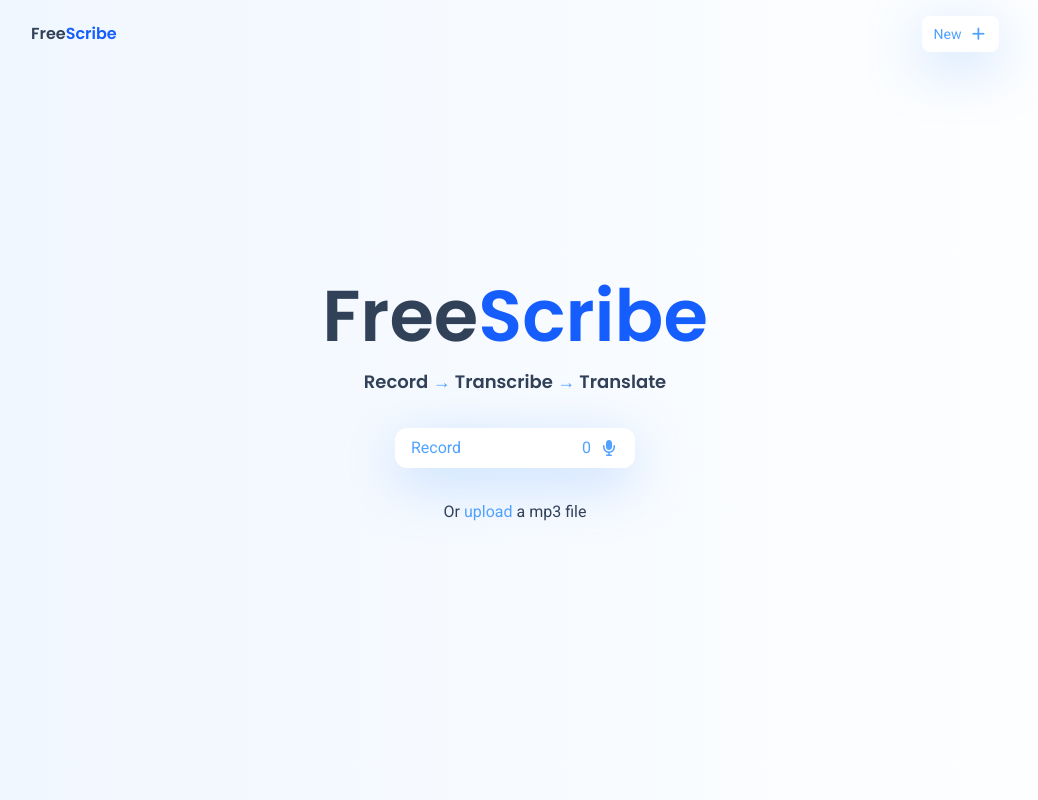
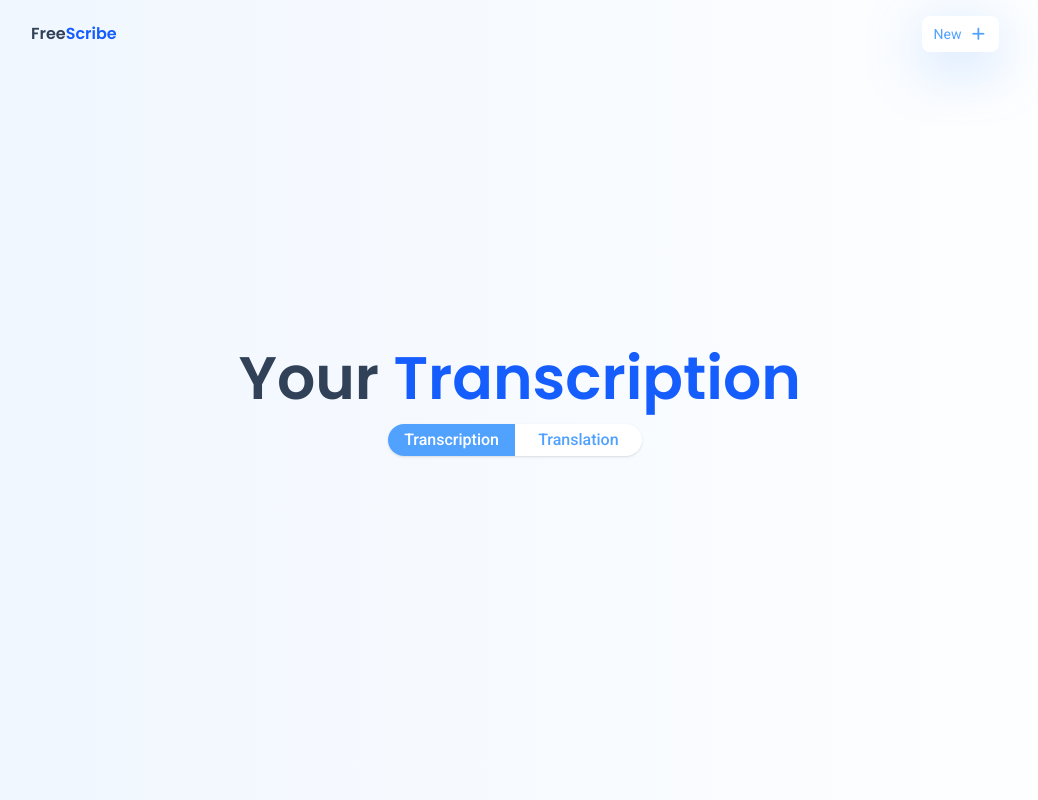
Before and after one commit to DulcePy/react-transcribe, a React (Vite) app: page / in a window 1280 px wide. Shown: the whole page, without its empty margins (125-1163 px from the left). Built offline with nearby package versions, Linux system fonts and the light colour scheme.

Commit message:
Add Information and Transcribing components; enhance App structure and loading animations

```diff
--- a/src/App.jsx
+++ b/src/App.jsx
@@ -3,10 +3,14 @@ import Header from "./components/Header";
 import HomePage from "./components/HomePage";
 import "./index.css";
 import FileDisplay from "./components/FileDisplay";
+import Information from "./components/Information";
+import Transcribing from "./components/Transcribing";
 
 function App() {
   const [file, setFile] = useState(null);
   const [audioStream, setAudioStream] = useState(null);
+  const [output, setOutput] = useState(true);
+  const [loading, setLoading] = useState(false);
 
   const isAudioAvailable = file || audioStream;
 
@@ -24,7 +28,12 @@ function App() {
     <div className="flex flex-col max-w-[1000px] mx-auto w-full">
       <section className="min-h-screen flex flex-col">
         <Header />
-        {isAudioAvailable ? (
+
+        {output ? (
+          <Information />
+        ) : loading ? (
+          <Transcribing />
+        ) : isAudioAvailable ? (
           <FileDisplay
             handleAudioReset={handleAudioReset}
             file={file}
--- a/src/components/FileDisplay.jsx
+++ b/src/components/FileDisplay.jsx
@@ -4,7 +4,7 @@ export default function FileDisplay(props) {
   return (
     <main className="flex-1 p-4 flex flex-col gap-3 sm:gap-4 justify-center text-center pb-20 w-72 sm:w-96 max-w-full mx-auto">
       <h1 className="font-semibold text-4xl sm:text-5xl md:text-6xl">
-        Your<span className="text-blue-600 bold">File</span>
+        Your <span className="text-blue-600 bold">File</span>
       </h1>
 
       <div className="flex flex-col text-left my-4">
--- /dev/null
+++ b/src/components/Information.jsx
@@ -0,0 +1,38 @@
+import { useState } from "react";
+
+export default function Information() {
+  const [tab, setTab] = useState("transcription");
+
+  return (
+    <main className="flex-1 p-4 flex flex-col gap-3 sm:gap-4 justify-center text-center pb-20 max-w-prose w-full mx-auto">
+      <h1 className="font-semibold text-4xl sm:text-5xl md:text-6xl whitespace-nowrap">
+        Your <span className="text-blue-600 bold">Transcription</span>
+      </h1>
+
+      <div className="grid grid-cols-2 items-center mx-auto bg-white shadow rounded-full overflow-hidden">
+        <button
+          onClick={() => setTab("transcription")}
+          className={
+            "px-4 py-1 duration-200 font-medium " +
+            (tab === "transcription"
+              ? "bg-blue-400 text-white"
+              : "text-blue-400 hover:text-blue-600")
+          }
+        >
+          Transcription
+        </button>
+        <button
+          onClick={() => setTab("translation")}
+          className={
+            "px-4 py-1 duration-200 font-medium " +
+            (tab === "translation"
+              ? "bg-blue-400 text-white"
+              : "text-blue-400 hover:text-blue-600")
+          }
+        >
+          Translation
+        </button>
+      </div>
+    </main>
+  );
+}
--- /dev/null
+++ b/src/components/Transcribing.jsx
@@ -0,0 +1,31 @@
+export default function Transcribing(props) {
+  const { downloading } = props;
+
+  return (
+    <div className="flex items-center flex-col flex-1 justify-center text-center gap-10 md:gap-14 pb-24 p-4">
+      <div className="flex flex-col gap-2 sm:gap-4">
+        <h1 className="font-semibold text-4xl sm:text-5xl md:text-6xl">
+          Tran<span className="text-blue-600 bold">Scribing</span>
+        </h1>
+
+        <p>
+          {!downloading ? "warming up cylinders" : "core cylinders engaged"}
+        </p>
+      </div>
+
+      <div className="flex flex-col gap-2 sm:gap-4 max-w-[400px] mx-auto w-full">
+        {[0, 1, 2].map((val) => {
+          return (
+            <div
+              key={val}
+              className={
+                "rounded-full h-2 sm:h-3 bg-slate-400 loading " +
+                `loading${val}`
+              }
+            ></div>
+          );
+        })}
+      </div>
+    </div>
+  );
+}
--- a/src/index.css
+++ b/src/index.css
@@ -20,3 +20,51 @@ h3,
 .specialBtn:hover {
   opacity: 0.7;
 }
+
+.loading {
+  animation: width 5s linear infinite;
+  margin-right: auto;
+}
+
+.loading1 {
+  animation-delay: -4s;
+}
+
+.loading2 {
+  animation-delay: -2s;
+}
+@keyframes width {
+  0% {
+    width: 100%;
+  }
+  10% {
+    width: 73%;
+  }
+  20% {
+    width: 35%;
+  }
+  30% {
+    width: 37%;
+  }
+  40% {
+    width: 48%;
+  }
+  50% {
+    width: 65%;
+  }
+  60% {
+    width: 46%;
+  }
+  70% {
+    width: 38%;
+  }
+  80% {
+    width: 66%;
+  }
+  90% {
+    width: 76%;
+  }
+  100% {
+    width: 100%;
+  }
+}
```
